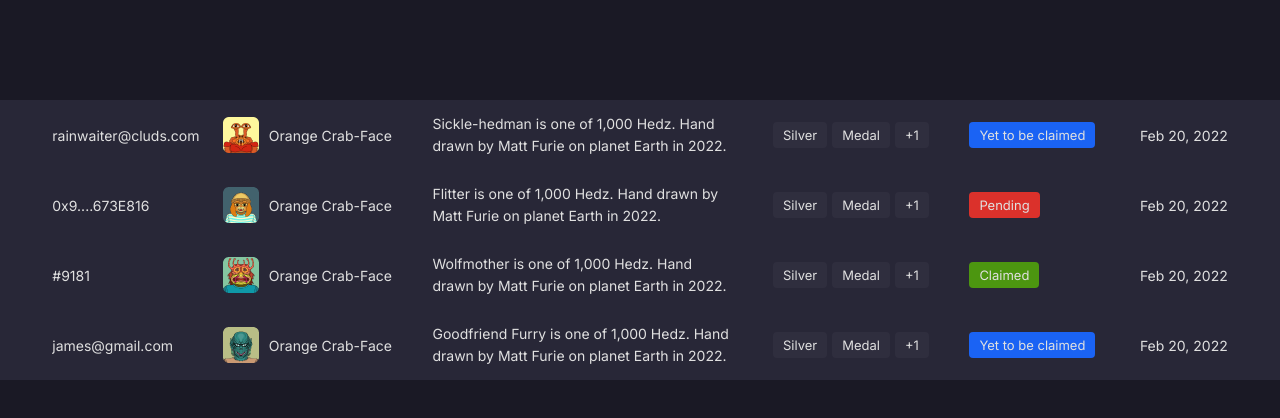
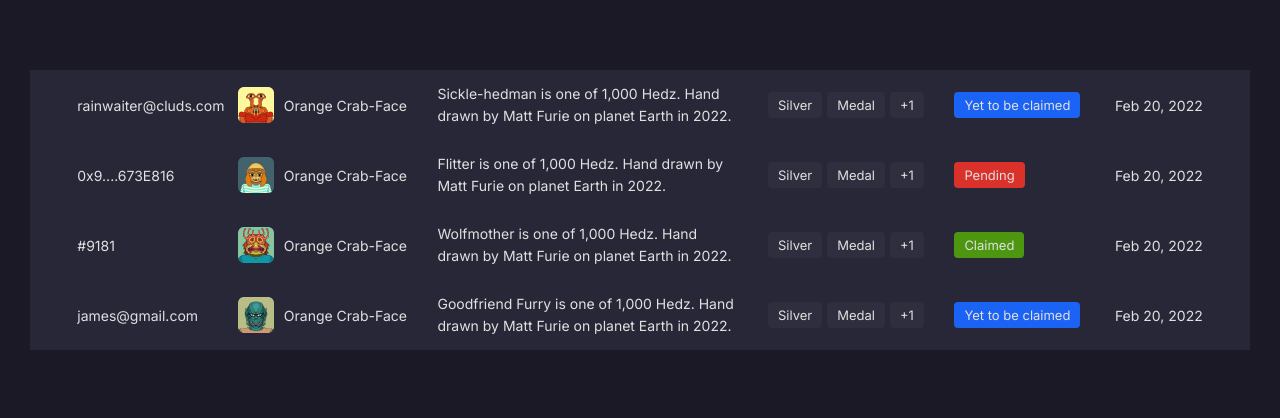
Before and after one commit to sandeepgangaram/temp-mercle-assign, a React (Create React App) app: page / in a window 1280 px wide. Shown: the top 418 px of the page. Built offline with nearby package versions, Linux system fonts and the light colour scheme.

Commit message:
ui fixes

```diff
--- a/src/index.css
+++ b/src/index.css
@@ -14,7 +14,11 @@ body {
   color: #e0e0e0;
 }
 #root {
-  margin-top: 10rem;
+  padding: 7rem 3rem;
+}
+
+.row-container {
+  list-style: none;
 }
 .row-card {
   max-width: 162rem;
@@ -112,7 +116,7 @@ body {
   position: absolute;
   top: -1rem;
   left: 50%;
-  transform: translate(-100%, -100%);
+  transform: translate(-50%, -100%);
   background-color: #282737;
   padding: 0.75rem;
   font-size: 1.2rem;
```
